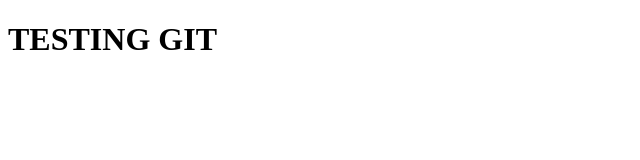
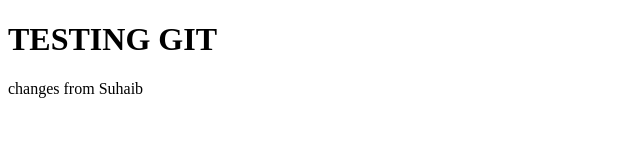
Before and after one commit to Syedsuhaib1993/testin-git, a plain HTML site: page index.html in a window 1280 px wide. Shown: the whole page, without its empty margins (0-640 px from the left). Drawn offline with Linux system fonts and the light colour scheme.

Commit message:
suhaib push

```diff
--- a/index.html
+++ b/index.html
@@ -7,5 +7,6 @@
 </head>
 <body>
     <h1>TESTING GIT</h1>
+    <p>changes from Suhaib</p>
 </body>
 </html>
```
